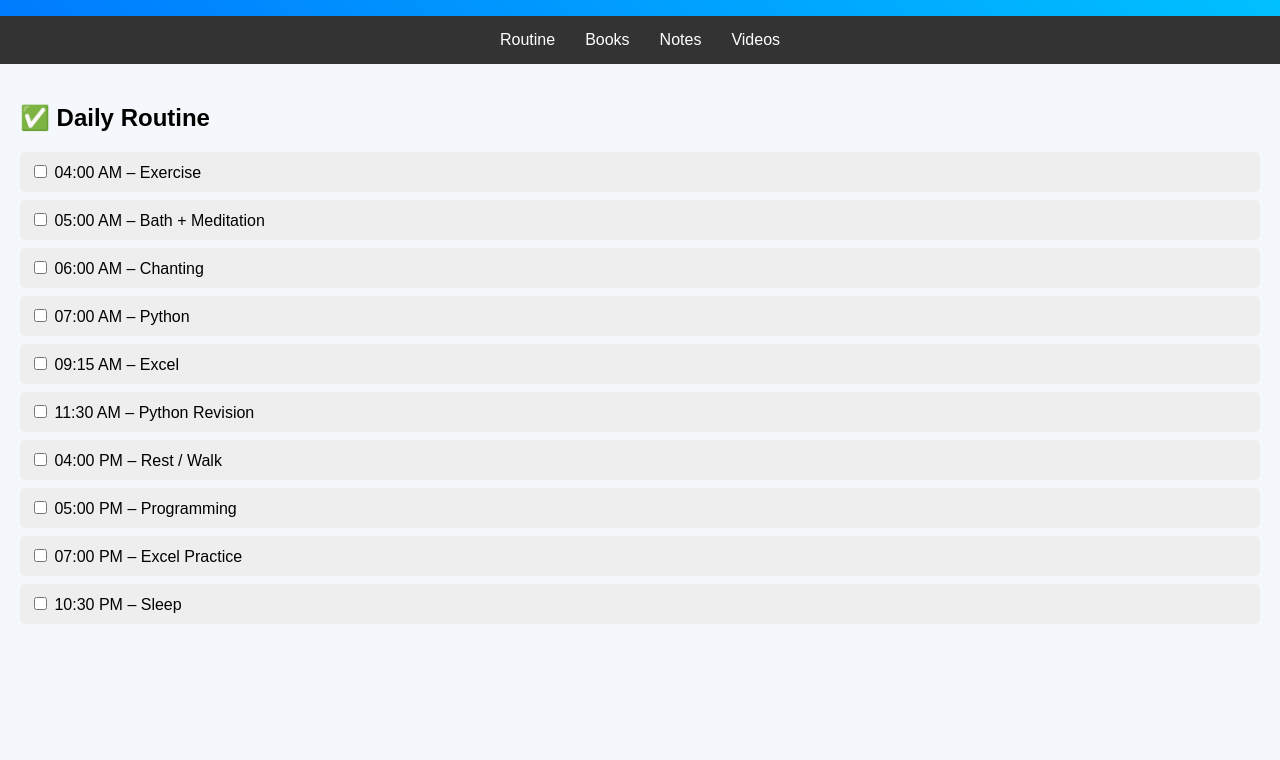
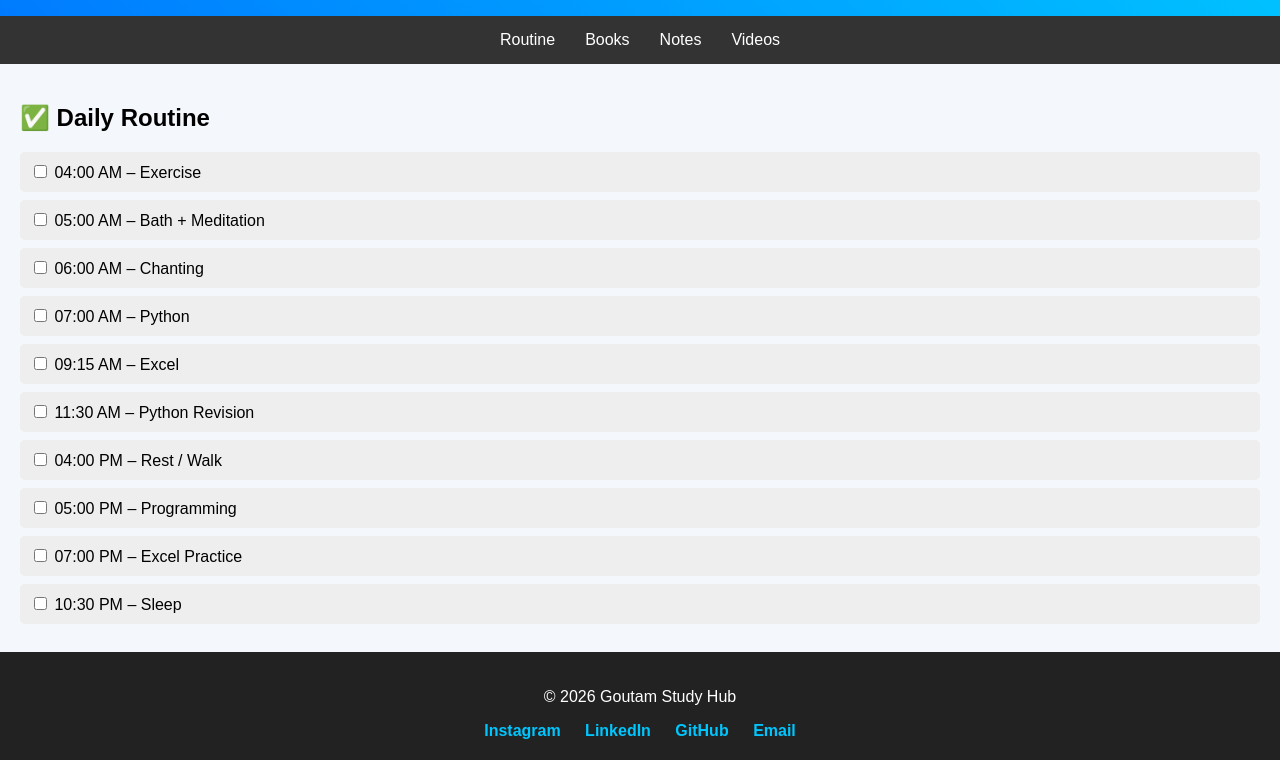
Before and after one commit to gksahoo2003-dev/study-hub, a plain HTML site: page index.html in a window 1280 px wide. Shown: the part 95-855 px from the top of the page. Before the commit the page ends 800 px from the top, so only its background shows below. Drawn offline with Linux system fonts and the light colour scheme.

Commit message:
Add files via upload

```diff
--- a/index.html
+++ b/index.html
@@ -1,6 +1,7 @@
 <!DOCTYPE html>
 <html lang="en">
 <head>
+<link rel="stylesheet" href="style.css">
 <meta charset="UTF-8">
 <title>Goutam Study Hub</title>
 
@@ -189,5 +190,20 @@ document.getElementById("noteArea").value = localStorage.getItem("notes") || "";
 
 </script>
 
+
+ <footer style="text-align: center;">
+  <p>© 2026 Goutam Study Hub</p>
+  <div class="social">
+    <a href="https://www.instagram.com/divinelight_goutam?igsh=azB4a3k5MDBncTA=" target="_blank">Instagram</a>
+    <a href="https://www.linkedin.com/in/goutam-kumar-sahoo-a87946240" target="_blank">LinkedIn</a>
+    <a href="https://github.com/gksahoo2003-dev" target="_blank">GitHub</a>
+    <a href="gksahoo2003@gmail.com">Email</a>
+  </div>
+</footer>
+
+<script>
+  document.getElementById("year").innerText = new Date().getFullYear();
+</script>
+</footer>
 </body>
 </html>
--- /dev/null
+++ b/style.css
@@ -0,0 +1,17 @@
+footer {
+  text-align: center;
+  padding: 20px;
+  background: #222;
+  color: white;
+}
+
+.social a {
+  margin: 0 10px;
+  color: #00c6ff;
+  text-decoration: none;
+  font-weight: bold;
+}
+
+.social a:hover {
+  color: #ffcc00;
+}
```
